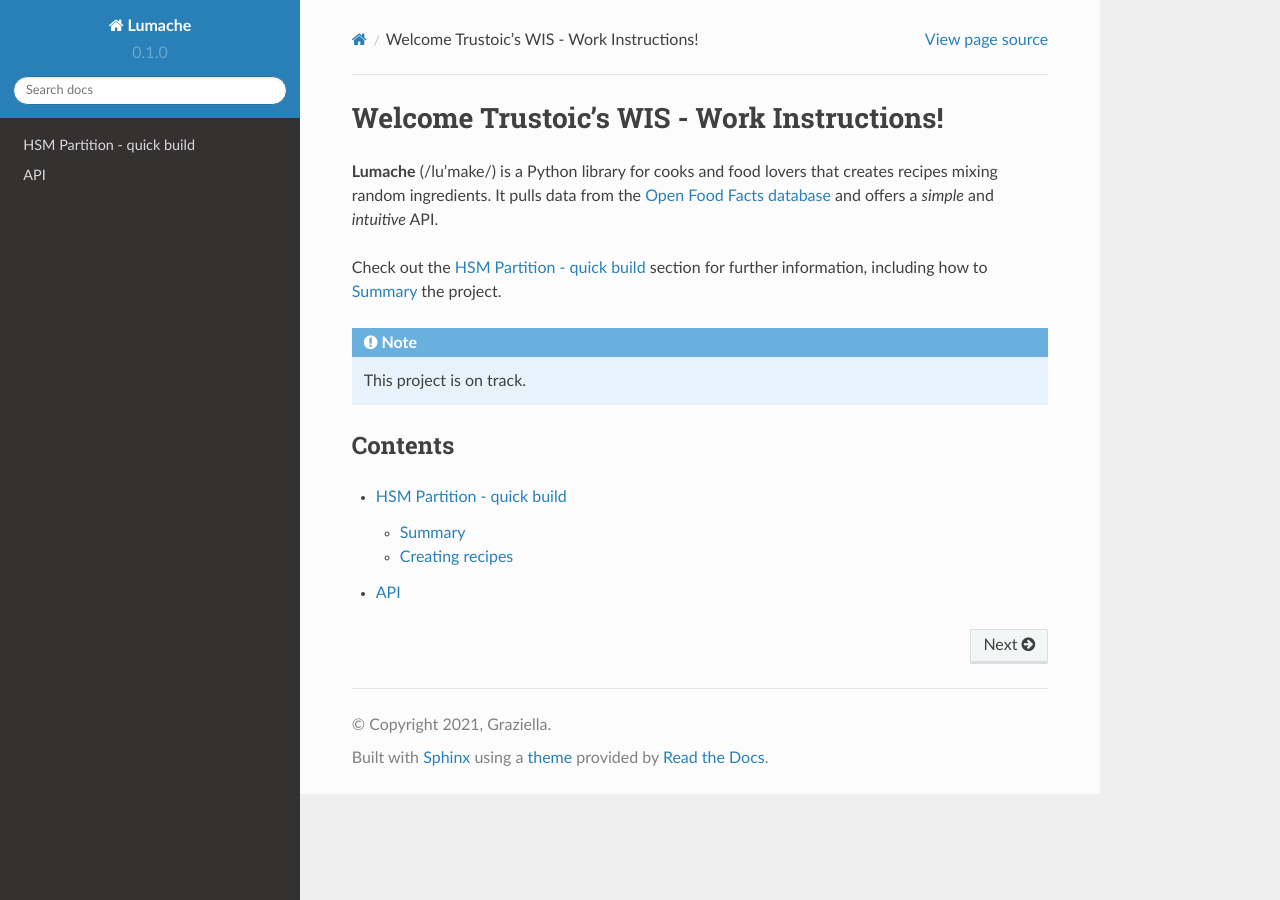
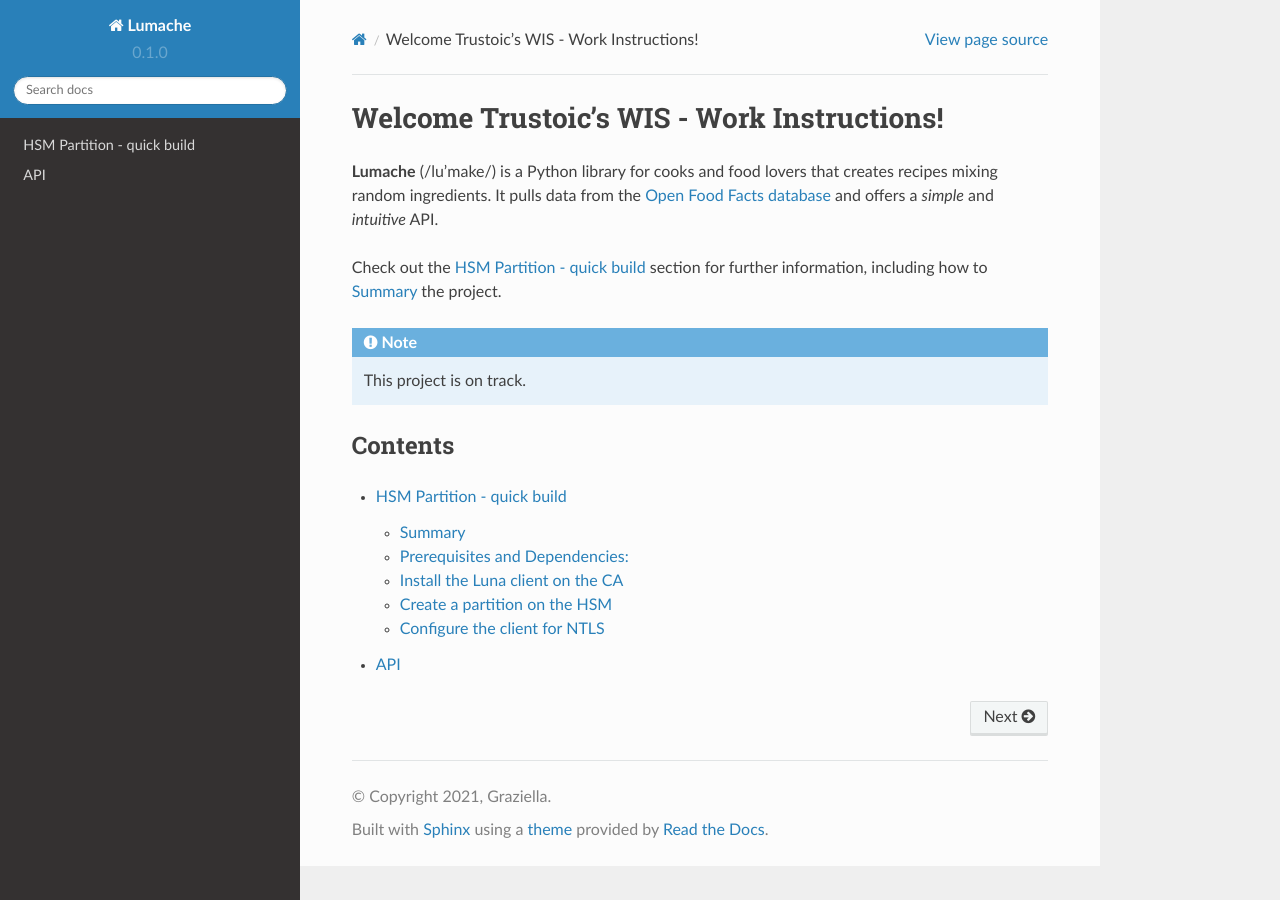
Before and after one commit to trustoic/wis, a Sphinx documentation site: the page built from docs/source/index.rst, in a window 1280 px wide. Built offline with Sphinx 7.4.7 and the Read the Docs theme 2.0.0, drawn with Linux system fonts in a browser that asks for light colours; part of the change alters nothing that is shown.

Commit message:
Update usage.rst
update to the main text

```diff
--- a/docs/source/usage.rst
+++ b/docs/source/usage.rst
@@ -16,13 +16,39 @@ Summary
 
    (.venv) $ pip install lumache
 
-Creating recipes
+Prerequisites and Dependencies:
 ----------------
 
-To retrieve a list of random ingredients,
-you can use the ``lumache.get_random_ingredients()`` function:
 
-.. autofunction:: lumache.get_random_ingredients
+- the HSM appliance is already networked and initialized;
+- Software, PED Keys are all available
+
+Install the Luna client on the CA
+----------------
+
+- Rick click Luna LunaHSMClient.exe (10.4.1), select Run as administrator, and select the following as install options:
+    - Install location: C:\Program Files\SafeNet\LunaClient
+    - Luna Devices \ Network
+    - Luna Devices \ USB
+    - Luna Devices \ Backup
+    - Luna Devices \ Remote PED
+    - Features \ CSP (CAPI) / KSP (CNG)
+    - Select the “I agree to the terms of the Thales Licence Agreement”
+- Click Install
+- Edit the crystoki.ini file to include the ``RSAKeyGenMechRemap=1`` under the ``[MISC]`` section.
+
+Create a partition on the HSM
+----------------
+
+- ssh to the HSM
+- Login into the HSM as the HSM SO ``hsm login`` (usually need the remote PED)
+- Create the partition using the following command where “myhsmpartition” is the partition name: ``partition create -partition <myhsmpartition>``
+
+Configure the client for NTLS
+----------------
+
+- run the clientconfig to set up NTLS between the CA server and the HSM:
+ this is ``kind``
 
 The ``kind`` parameter should be either ``"meat"``, ``"fish"``,
 or ``"veggies"``. Otherwise, :py:func:`lumache.get_random_ingredients`
```
